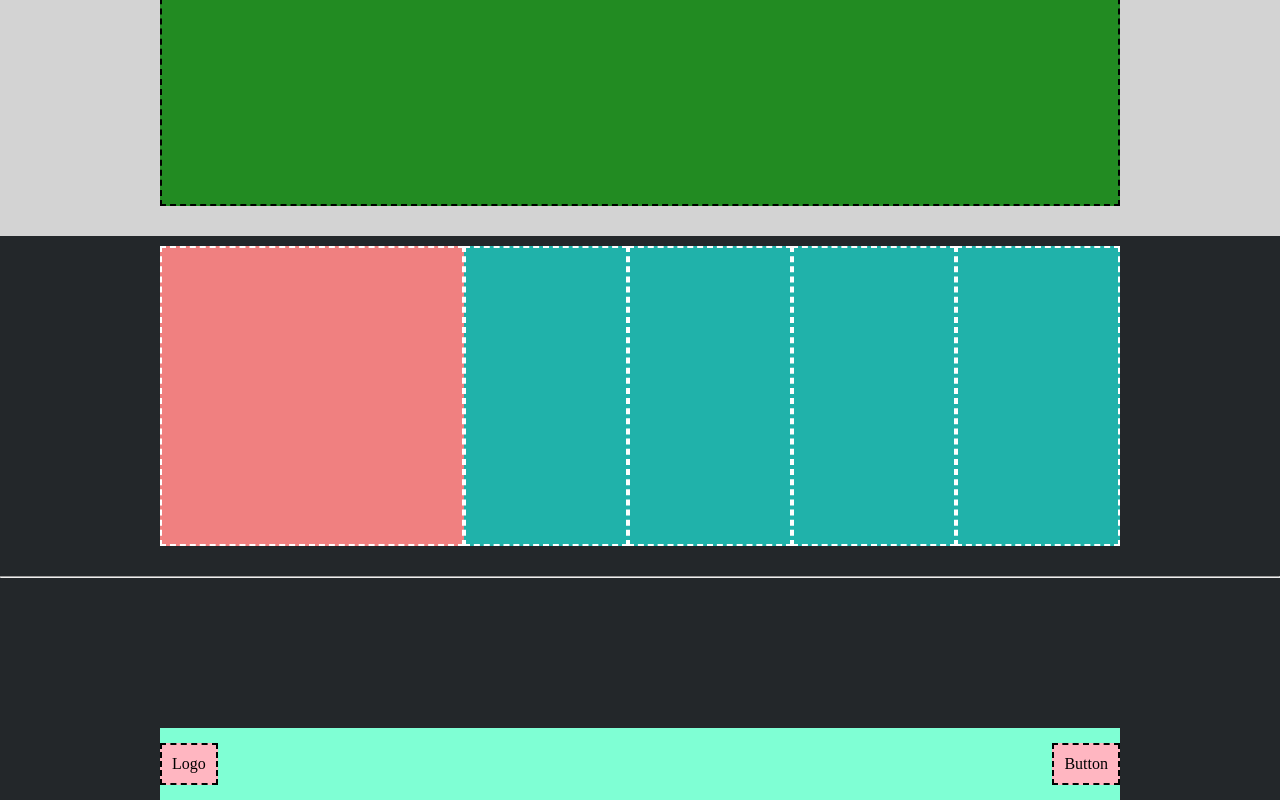
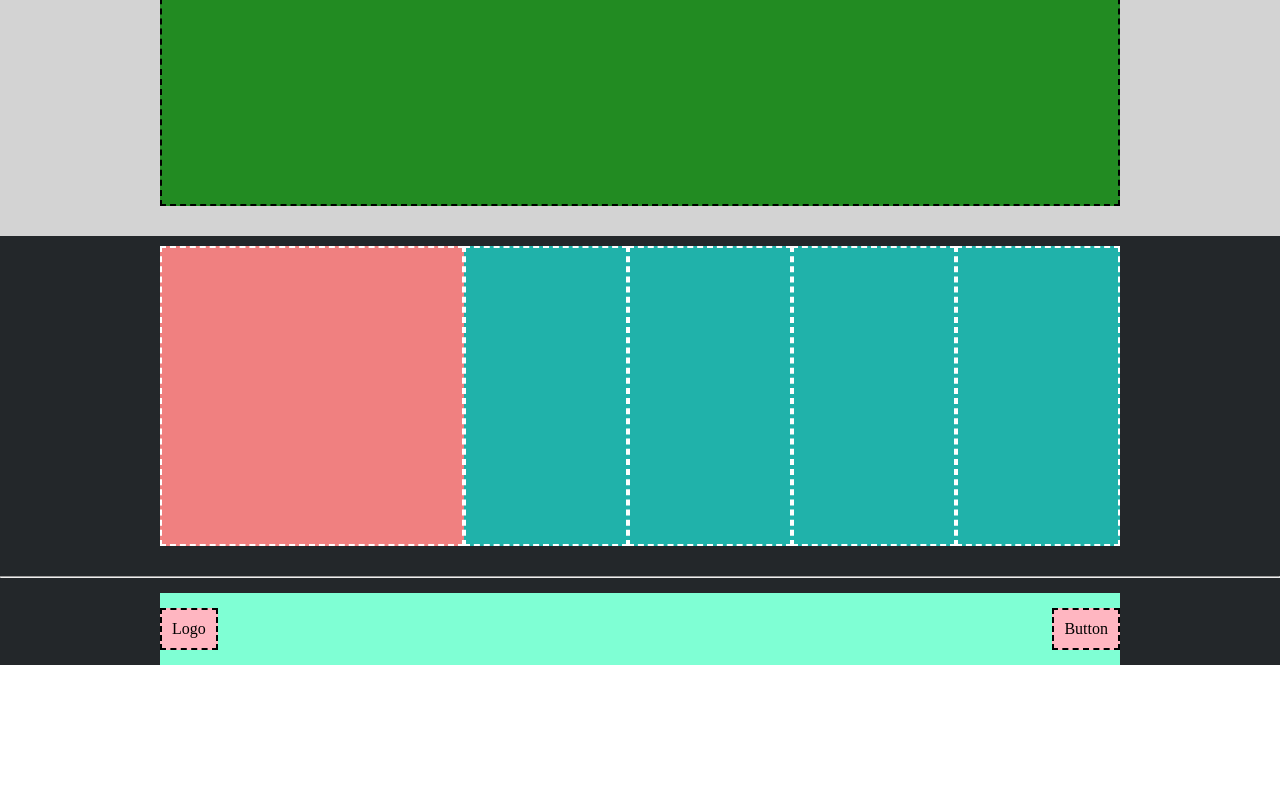
Before and after one commit to EmilioGall/htmlcss-struttura-discord, a plain HTML site: page index.html in a window 1280 px wide. Shown: the part 1856-2656 px from the top of the page. After the commit the page ends 2521 px from the top, so only its background shows below. Drawn offline with Linux system fonts and the light colour scheme.

Commit message:
fix: margin - login-menu - SignUp section - Footer

```diff
--- a/CSS/style.css
+++ b/CSS/style.css
@@ -147,7 +147,7 @@ footer {
 
 .login-menu {
     background-color: rgba(127, 255, 212, 1);
-    margin: 150px auto 0px;
+    margin: 15px auto 0px;
     justify-content: space-between;
     padding: 15px 0px;
 }
```
